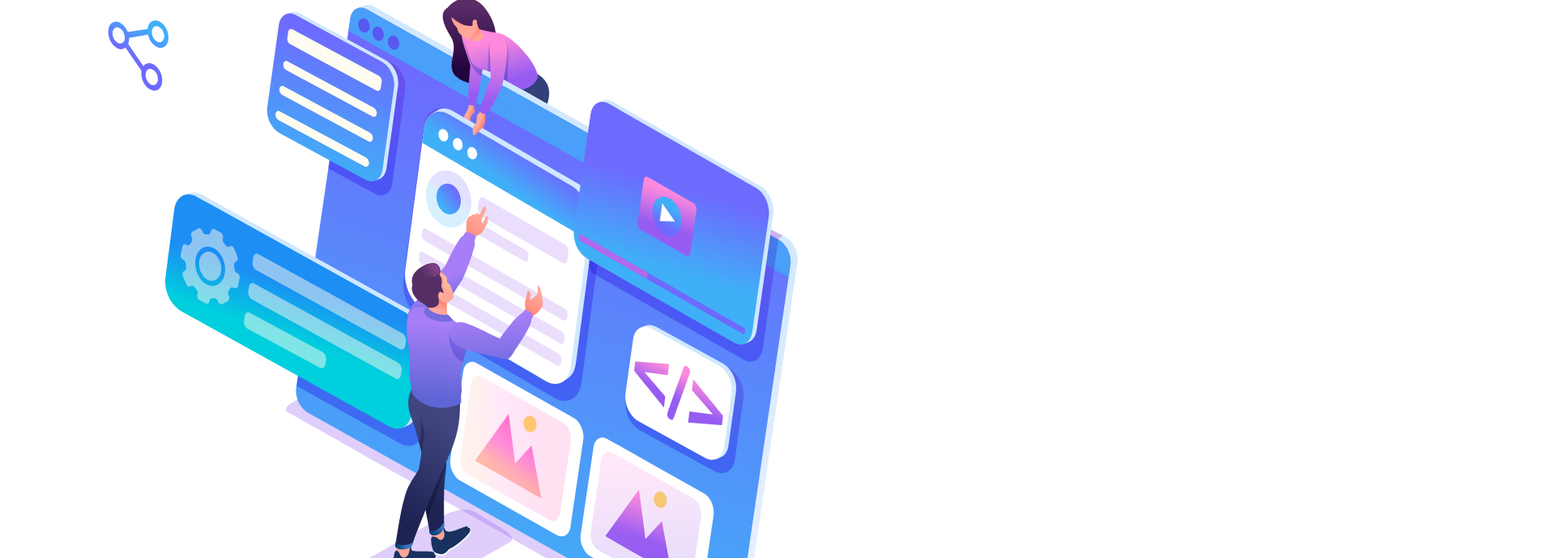
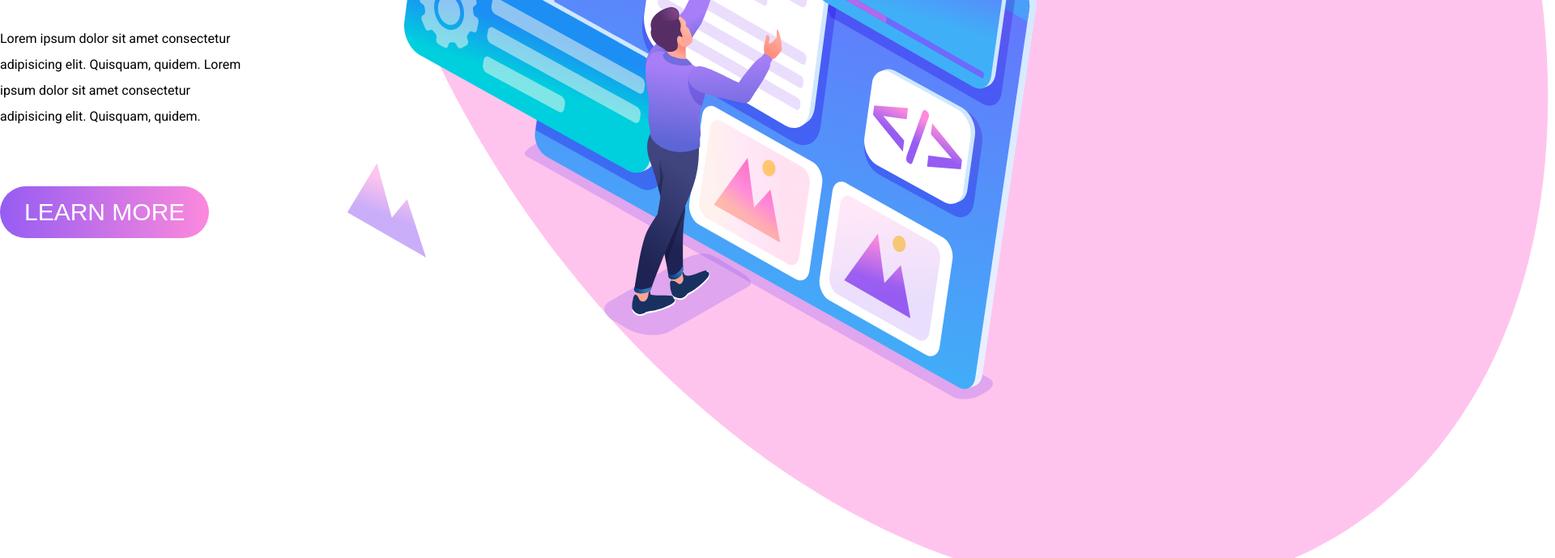
Before and after one commit to kodandareddy/Js-full-stack, a website: page Html&css/live-class-project-8/index.html in a window 1280 px wide. Shown: the part 439-1128 px from the top of the page at 81% size, 1920 px wide, since content can reach past the window. Drawn offline with Linux system fonts and the light colour scheme.

Commit message:
project 8 completed

```diff
--- a/Html&css/live-class-project-8/css/index.css
+++ b/Html&css/live-class-project-8/css/index.css
@@ -0,0 +1,85 @@
+*{
+    margin: 0;
+    padding: 0;
+}
+
+body{
+    font-family: 'Roboto', sans-serif;
+    overflow: hidden;
+    box-sizing: border-box;
+
+}
+
+.main-div{
+    max-width: 1400px;
+    margin: 0 auto
+}
+
+nav{
+    display: flex;
+    align-items: center;
+    justify-content: space-between;
+    padding: 40px 0;
+}
+nav img{
+    height: 40px;
+}
+.nav-items{
+ display: flex;
+ gap: 30px;
+ font-size: 20px;
+ color: #1F2873;
+ cursor: pointer;
+}
+.signin-btn{
+    background-image:linear-gradient(to right, #965CF2 , #FC89DD);
+    border: none;
+    border-radius: 50px;
+    padding:5px 20px;
+    color: #fff;
+    cursor: pointer;
+    font-family: inherit;
+    font-size: 15px;
+}
+
+.intro-section{
+    display: flex;
+    max-height: 800px;
+}
+.left-section{
+    flex: 0.5;
+    margin-top:auto ;
+    margin-bottom: auto;
+}
+.left-section h1{
+    color: #3E4794;
+    font-size: 80px
+}
+.left-section h4{
+    margin: 70px 0;
+    line-height: 2;
+    font-weight: 100;
+    max-width: 300px;
+}
+.imgs-div{
+    flex: 0.5;
+}
+.vector-img{
+    position: absolute;
+    top: 80%;
+}
+.vector-dot{
+    position: absolute;
+    width: 100%;
+    transform: translate(6%, -40%) rotate(178deg) scale(1.2);
+    z-index: -1;
+}
+.learn-more-btn{
+    border: none;
+    background-image: linear-gradient(to right, #965CF2 , #FC89DD);
+    font-size: 30px;
+    color: #fff;
+    padding: 15px 30px;
+    border-radius: 50px;
+
+}
--- a/Html&css/live-class-project-8/index.html
+++ b/Html&css/live-class-project-8/index.html
@@ -7,10 +7,9 @@
     <link rel="stylesheet" href="css/index.css" />
     <link rel="preconnect" href="https://fonts.googleapis.com" />
     <link rel="preconnect" href="https://fonts.gstatic.com" crossorigin />
-    <link
-      href="https://fonts.googleapis.com/css2?family=Roboto&display=swap"
-      rel="stylesheet"
-    />
+    <link rel="preconnect" href="https://fonts.googleapis.com">
+    <link rel="preconnect" href="https://fonts.gstatic.com" crossorigin>
+    <link href="https://fonts.googleapis.com/css2?family=Roboto&display=swap" rel="stylesheet">
     <title>Design Landing Page</title>
   </head>
   <body>
```
